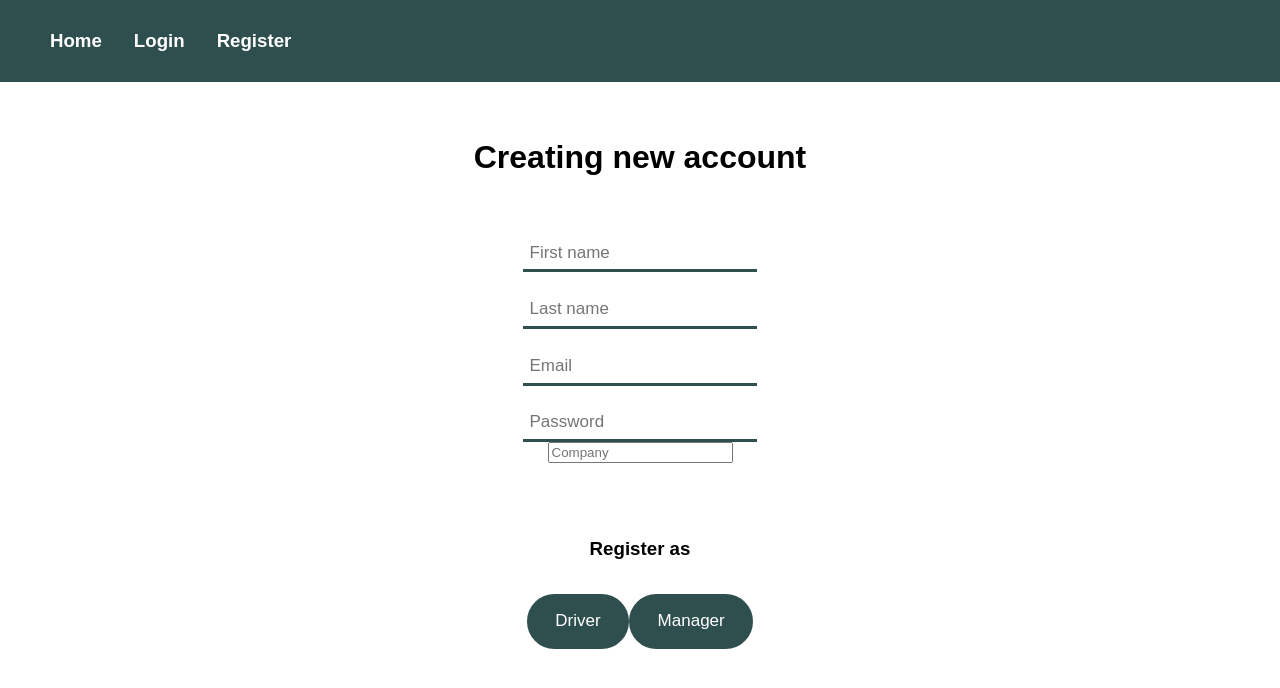
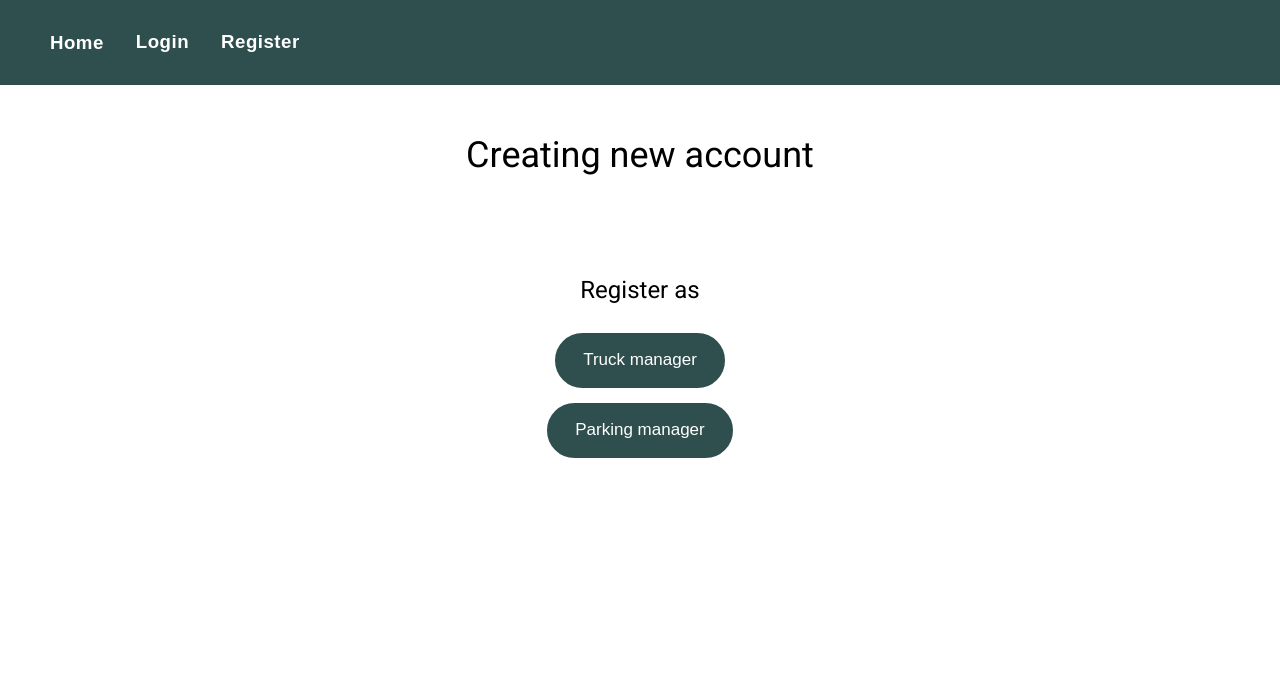
Before and after one commit to sonnka/LogiHubWeb, an Angular app: page /register in a window 1280 px wide. Shown: the top 688 px of the page. Built offline with nearby package versions, Linux system fonts and the light colour scheme.

Commit message:
Added updated login and registration pages

```diff
--- a/angular.json
+++ b/angular.json
@@ -37,6 +37,7 @@
               }
             ],
             "styles": [
+              "@angular/material/prebuilt-themes/azure-blue.css",
               "src/styles.css"
             ],
             "scripts": []
@@ -95,6 +96,7 @@
               }
             ],
             "styles": [
+              "@angular/material/prebuilt-themes/azure-blue.css",
               "src/styles.css"
             ],
             "scripts": []
--- a/package.json
+++ b/package.json
@@ -11,10 +11,12 @@
   "private": true,
   "dependencies": {
     "@angular/animations": "^18.0.0",
+    "@angular/cdk": "^18.0.1",
     "@angular/common": "^18.0.0",
     "@angular/compiler": "^18.0.0",
     "@angular/core": "^18.0.0",
     "@angular/forms": "^18.0.0",
+    "@angular/material": "^18.0.1",
     "@angular/platform-browser": "^18.0.0",
     "@angular/platform-browser-dynamic": "^18.0.0",
     "@angular/router": "^18.0.0",
--- a/src/app/_components/login/login.component.html
+++ b/src/app/_components/login/login.component.html
@@ -1,7 +1,7 @@
 <br><br>
 <div class="container" style="margin: auto; text-align: center">
   <div>
-    <h1 style="text-align: center;">Login</h1>
+    <h3 style="text-align: center;">Login</h3>
   </div>
   <br>
   <br>
--- a/src/app/_components/register/register.component.css
+++ b/src/app/_components/register/register.component.css
@@ -8,6 +8,7 @@ input[type=text] {
   padding: .4em;
   color: darkslategray;
   margin-top: 20px;
+  background-color: #ffffff !important;
 }
 
 input[type=email] {
@@ -75,3 +76,28 @@ input[type="file"] {
   transition: 1s;
   background: #ffffff;
 }
+
+mat-autocomplete {
+  background-color: #ffffff !important;
+}
+
+mat-input-element {
+  font-size: 17px;
+  color: darkslategray;
+  border: none;
+  border-radius: .2em .2em 0 0;
+  outline: none;
+  padding: .4em;
+  background-color: #ffffff !important;
+}
+
+mat-input-element::placeholder {
+  color: darkslategray;
+  background-color: #ffffff !important;
+}
+
+mat-option {
+  font-size: 17px;
+  color: darkslategray;
+  background-color: #ffffff !important;
+}
--- a/src/app/_components/register/register.component.html
+++ b/src/app/_components/register/register.component.html
@@ -1,9 +1,21 @@
 <br><br>
 <div style="text-align: center;">
-  <h1>Creating new account</h1>
+  <h3>Creating new account</h3>
 </div>
 <br>
-<div style="text-align: center;">
+<div id="registerRole" style="text-align: center; margin-top: 55px; display: block;">
+  <div>
+    <h6>Register as</h6>
+  </div>
+  <div>
+    <input (click)="registerTruckManager()" type="button" value="Truck manager">
+  </div>
+  <div>
+    <input (click)="registerParkingManager()" type="button" value="Parking manager">
+  </div>
+</div>
+<br>
+<div id="registerForm" style="text-align: center; display: none">
   <div class="row">
     <div>
       <input #firstName id="firstName" placeholder="First name" type="text">
@@ -17,19 +29,20 @@
     <div>
       <input #password id="password" placeholder="Password" type="password">
     </div>
-    <div>
-      <input #company id="company" placeholder="Company" type="number">
-    </div>
+
+    <input (focus)="openAutocomplete()" [formControl]="dataControl" [matAutocomplete]="auto" matInput
+           placeholder="Choose a company"
+           type="text">
+    <mat-autocomplete #auto="matAutocomplete" (optionSelected)="onOptionSelected($event.option.value)"
+                      [displayWith]="displayFn">
+      <mat-option *ngFor="let option of filteredOptions | async" [value]="option">
+        {{ option.name }}
+      </mat-option>
+    </mat-autocomplete>
+  </div>
+  <br>
+  <div>
+    <input (click)="register(firstName.value, lastName.value, email.value, password.value)"
+           type="button" value="Register">
   </div>
 </div>
-<div style="text-align: center; margin-top: 75px">
-  <div>
-    <h3>Register as</h3>
-  </div>
-  <div>
-    <input (click)="registerTruckManager(firstName.value, lastName.value, email.value, password.value, company.value)"
-           type="button" value="Driver">
-    <input (click)="registerParkingManager(firstName.value, lastName.value, email.value, password.value, company.value)"
-           type="button" value="Manager">
-  </div>
-</div>
--- a/src/app/_components/register/register.component.ts
+++ b/src/app/_components/register/register.component.ts
@@ -1,9 +1,13 @@
-import {Component} from '@angular/core';
+import {Component, ViewChild} from '@angular/core';
 import {TruckManagerService} from "../../_services/truck-manager.service";
 import {ParkingManagerService} from "../../_services/parking-manager.service";
 import {Router} from "@angular/router";
 import {RegisterRequest} from "../../_models/request/register-request";
 import {UtilService} from "../../_services/util.service";
+import {FormControl} from "@angular/forms";
+import {map, Observable, of, startWith} from "rxjs";
+import {CompanyDTO} from "../../_models/response/company-dto";
+import {MatAutocompleteTrigger} from "@angular/material/autocomplete";
 
 @Component({
   selector: 'app-register',
@@ -12,14 +16,71 @@ import {UtilService} from "../../_services/util.service";
 })
 export class RegisterComponent {
 
+  dataControl = new FormControl();
+  dataOptions: CompanyDTO[] = [];
+  filteredOptions: Observable<CompanyDTO[]> = of([]);
+  selectedOption: any;
+  @ViewChild(MatAutocompleteTrigger) autocompleteTrigger!: MatAutocompleteTrigger;
+  private role = 0;
+
   constructor(private truckManagerService: TruckManagerService,
               private parkingManagerService: ParkingManagerService,
               private router: Router) {
   }
 
-  registerTruckManager(firstName: string, lastName: string, email: string, password: string, companyId: string): void {
-    let data = new RegisterRequest(firstName, lastName, email, password, BigInt(companyId));
-    this.truckManagerService.register(data).subscribe(response => {
+  registerTruckManager(): void {
+    this.role = 0;
+    let registerRole = document.getElementById("registerRole");
+    let registerForm = document.getElementById("registerForm");
+    if (registerRole != null && registerForm != null) {
+      registerRole.style.display = "none";
+      registerForm.style.display = "block";
+    }
+
+    this.truckManagerService.getCompanyList().subscribe(data => {
+      this.dataOptions = data;
+    });
+
+    this.dataControl.valueChanges.pipe(startWith(null)).subscribe(value => {
+      if (value === null) {
+        this.filteredOptions = of(this.dataOptions);
+      }
+    });
+
+    this.filteredOptions = this.dataControl.valueChanges.pipe(
+      startWith(''),
+      map(value => this._filter(value))
+    );
+  }
+
+  registerParkingManager(): void {
+    this.role = 1;
+    let registerRole = document.getElementById("registerRole");
+    let registerForm = document.getElementById("registerForm");
+    if (registerRole != null && registerForm != null) {
+      registerRole.style.display = "none";
+      registerForm.style.display = "block";
+    }
+
+    this.parkingManagerService.getCompanyList().subscribe(data => {
+      this.dataOptions = data;
+    });
+
+    this.dataControl.valueChanges.pipe(startWith(null)).subscribe(value => {
+      if (value === null) {
+        this.filteredOptions = of(this.dataOptions);
+      }
+    });
+
+    this.filteredOptions = this.dataControl.valueChanges.pipe(
+      startWith(''),
+      map(value => this._filter(value))
+    );
+  }
+
+  register(firstName: string, lastName: string, email: string, password: string): void {
+    let data = new RegisterRequest(firstName, lastName, email, password, this.selectedOption.id);
+    this.parkingManagerService.register(data).subscribe(response => {
       },
       (error) => {
         UtilService.displayAuthError(error)
@@ -27,13 +88,20 @@ export class RegisterComponent {
     this.router.navigate(['/login']);
   }
 
-  registerParkingManager(firstName: string, lastName: string, email: string, password: string, companyId: string): void {
-    let data = new RegisterRequest(firstName, lastName, email, password, BigInt(companyId));
-    this.parkingManagerService.register(data).subscribe(response => {
-      },
-      (error) => {
-        UtilService.displayAuthError(error)
-      });
-    this.router.navigate(['/login']);
+  onOptionSelected(selected: CompanyDTO): void {
+    this.selectedOption = selected;
+  }
+
+  displayFn(option: any): string {
+    return option ? option.name : '';
+  }
+
+  openAutocomplete() {
+    this.autocompleteTrigger.openPanel();
+  }
+
+  private _filter(value: string): any[] {
+    const filterValue = value.toString().toLowerCase();
+    return this.dataOptions.filter(option => option.name.toLowerCase().includes(filterValue));
   }
 }
--- /dev/null
+++ b/src/app/_models/response/company-dto.ts
@@ -0,0 +1,13 @@
+export class CompanyDTO {
+  id: bigint;
+  name: string;
+  logo: string;
+  type: string;
+
+  constructor(id: bigint, name: string, logo: string, type: string) {
+    this.id = id;
+    this.name = name;
+    this.logo = logo;
+    this.type = type;
+  }
+}
--- a/src/app/_services/parking-manager.service.ts
+++ b/src/app/_services/parking-manager.service.ts
@@ -3,6 +3,7 @@ import {HttpClient, HttpHeaders} from "@angular/common/http";
 import {LoginService} from "./login.service";
 import {Router} from "@angular/router";
 import {RegisterRequest} from "../_models/request/register-request";
+import {CompanyDTO} from "../_models/response/company-dto";
 
 @Injectable({
   providedIn: 'root'
@@ -26,4 +27,14 @@ export class ParkingManagerService {
     };
     return this.http.post(this.baseUrl + '/parking-manager/register', data, httpOptions);
   }
+
+
+  getCompanyList() {
+    let httpOptions = {
+      headers: new HttpHeaders({
+        'Content-Type': 'application/json'
+      })
+    };
+    return this.http.get<CompanyDTO[]>(this.baseUrl + '/parking-company/search', httpOptions);
+  }
 }
--- a/src/app/_services/truck-manager.service.ts
+++ b/src/app/_services/truck-manager.service.ts
@@ -3,6 +3,7 @@ import {HttpClient, HttpHeaders} from "@angular/common/http";
 import {LoginService} from "./login.service";
 import {Router} from "@angular/router";
 import {RegisterRequest} from "../_models/request/register-request";
+import {CompanyDTO} from "../_models/response/company-dto";
 
 @Injectable({
   providedIn: 'root'
@@ -26,4 +27,13 @@ export class TruckManagerService {
     };
     return this.http.post(this.baseUrl + '/truck-manager/register', data, httpOptions);
   }
+
+  getCompanyList() {
+    let httpOptions = {
+      headers: new HttpHeaders({
+        'Content-Type': 'application/json'
+      })
+    };
+    return this.http.get<CompanyDTO[]>(this.baseUrl + '/truck-company/search', httpOptions);
+  }
 }
--- a/src/index.html
+++ b/src/index.html
@@ -6,8 +6,10 @@
   <base href="/">
   <meta name="viewport" content="width=device-width, initial-scale=1">
   <link rel="icon" type="image/x-icon" href="favicon.ico">
+  <link href="https://fonts.googleapis.com/css2?family=Roboto:wght@300;400;500&display=swap" rel="stylesheet">
+  <link href="https://fonts.googleapis.com/icon?family=Material+Icons" rel="stylesheet">
 </head>
-<body>
+<body class="mat-typography">
   <app-root></app-root>
 </body>
 </html>
--- a/src/styles.css
+++ b/src/styles.css
@@ -42,3 +42,6 @@ input[type=button] {
 
 html, body { height: 100%; }
 body { margin: 0; font-family: Roboto, "Helvetica Neue", sans-serif; }
+
+html, body { height: 100%; }
+body { margin: 0; font-family: Roboto, "Helvetica Neue", sans-serif; }
```
Also changed, not shown: src/app/app.module.ts (+12 -2 lines), 1 other file (tests, documents, lock files or other folders).
